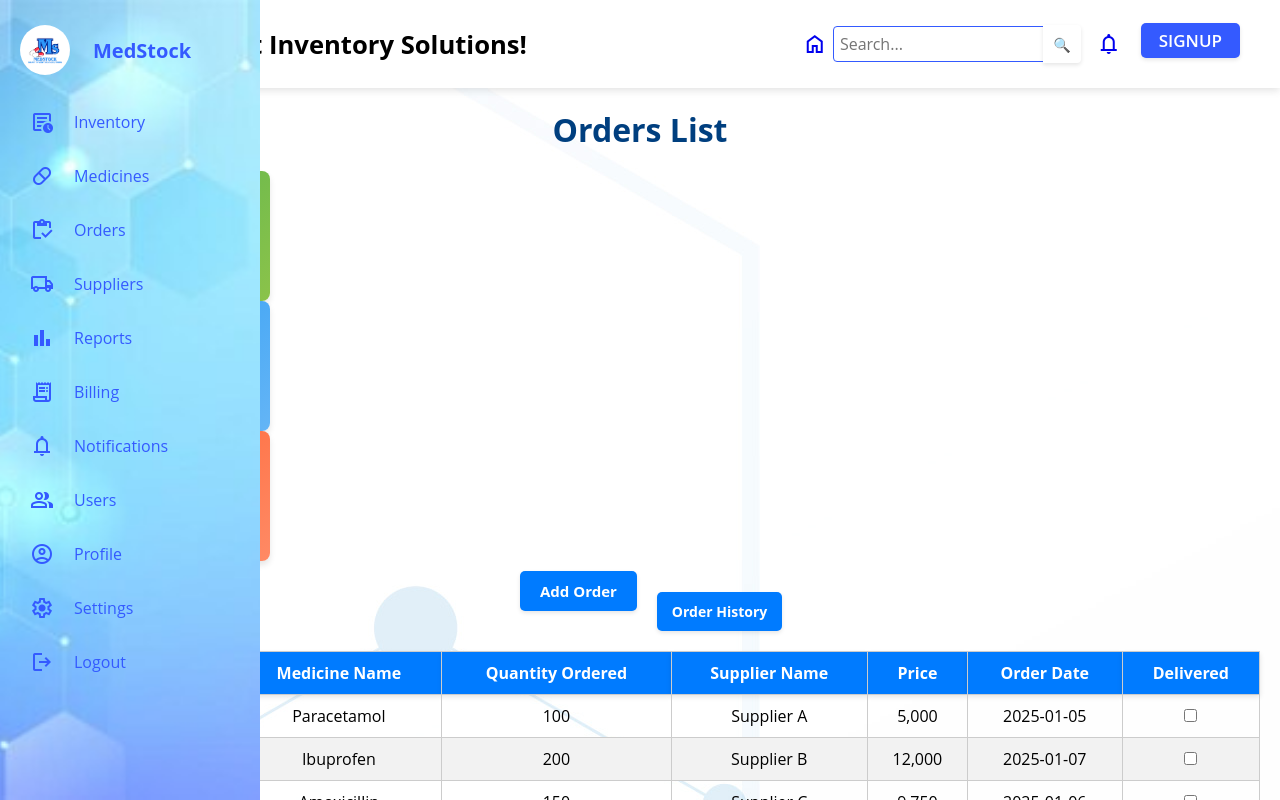
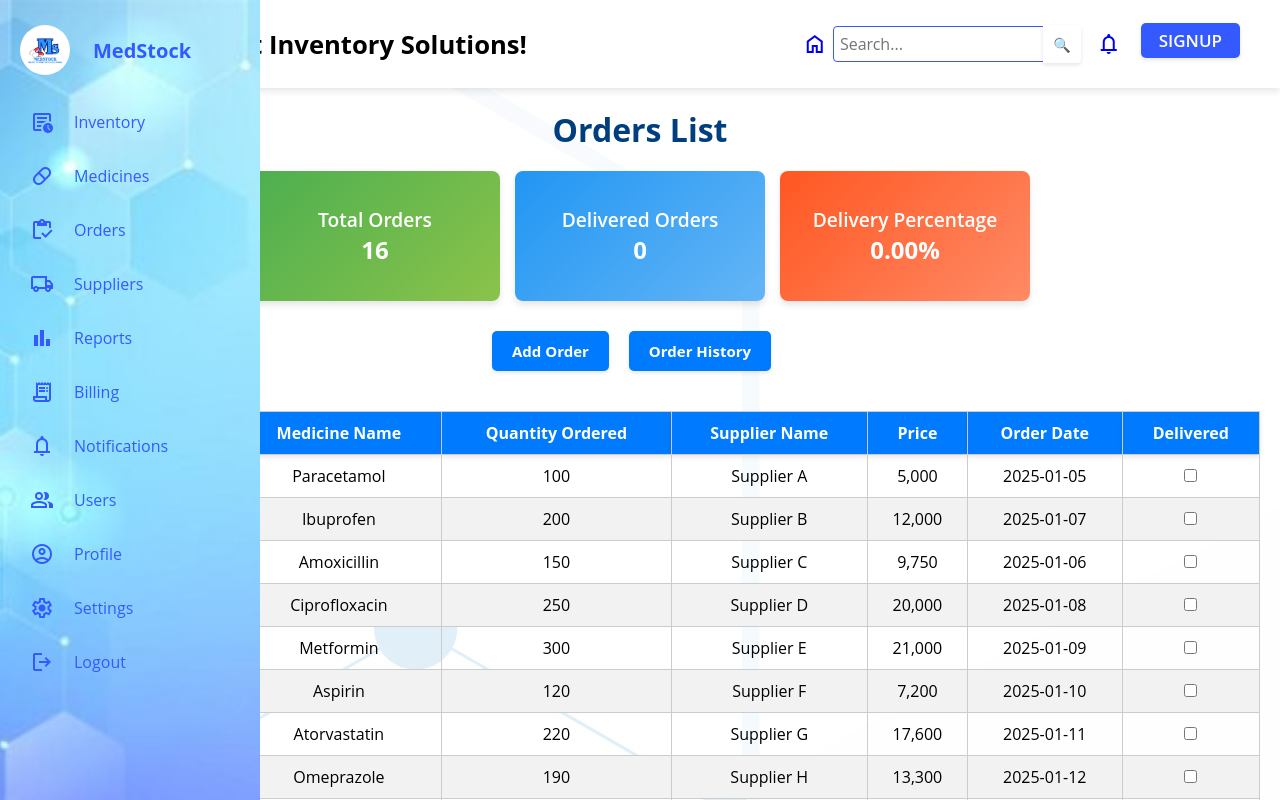
Before and after one commit to dnm10/New-MedStock, a React (Create React App) app in the folder medstock-app/: page /Orders in a window 1280 px wide. Shown: the top 800 px of the page. Built offline with nearby package versions, Linux system fonts and the light colour scheme.

Commit message:
Done with css correctly

```diff
--- a/medstock-app/src/Components/Orders.module.css
+++ b/medstock-app/src/Components/Orders.module.css
@@ -61,20 +61,26 @@
   padding: 20px;
 }
 
-.addOrderButton {
+.buttons {
+  display: flex;
+  gap: 10px;
+  margin-bottom: 20px;
+  margin-left: 472px;
+}
+.addOrderButton ,.orderHistoryButton{
   background-color: #007bff;
   color: white;
   border: none;
   padding: 10px 20px;
   font-size: 15px;
-  margin-left: 500px;
+
   cursor: pointer;
   margin-bottom: 20px;
   margin-top: 10px;
   border-radius: 5px;
 }
 
-.addOrderButton:hover {
+.addOrderButton:hover, .orderhistoryButton:hover {
   background-color: #0056b3;
 }
 
@@ -144,29 +150,6 @@
   background-color: #218838;
 }
 
-.buttons {
-  display: flex;
-  gap: 10px;
-  margin-bottom: 20px;
-}
-
-.historyButton {
-  background-color: #007bff;
-  color: white;
-  border: none;
-  padding: 10px 20px;
-  font-size: 15px;
-  margin-left: 100px;
-  cursor: pointer;
-  margin-bottom: 20px;
-  margin-top: 10px;
-  border-radius: 5px;
-}
-
-.historyButton:hover {
-  background-color: #0056b3;
-}
-
 .historyTable {
   width: 100%;
   border-collapse: collapse;
@@ -184,7 +167,7 @@
   text-align: left;
 }
 
-.cards {
+.statsCards {
   display: flex; /* Aligns items in a row */
   gap: 15px; /* Space between the cards */
   margin-bottom: 20px;
```
